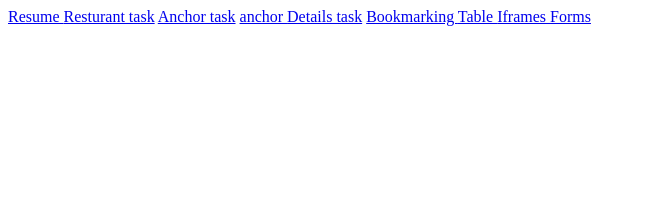
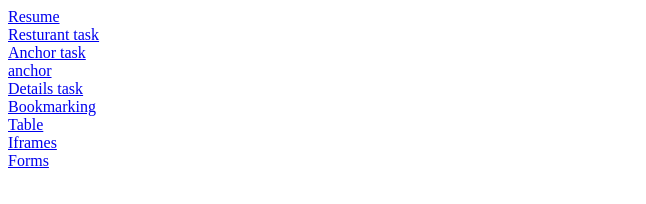
Before and after one commit to vennavinitha/html, a plain HTML site: page index.html in a window 1280 px wide. Shown: the whole page, without its empty margins (0-646 px from the left). Drawn offline with Linux system fonts and the light colour scheme.

Commit message:
Update index.html

```diff
--- a/index.html
+++ b/index.html
@@ -4,15 +4,15 @@
         </title>
     </head>
     <body>
-        <a href="https://vennavinitha.github.io/resume/">Resume </a>
-        <a href="https://vennavinitha.github.io/resturant/">Resturant task</a>
-        <a href="https://vennavinitha.github.io/anchor/">Anchor task</a>
-        <a href="https://vennavinitha.github.io/anchor/">anchor </a>
-        <a href="https://vennavinitha.github.io/details/">Details task</a>
-        <a href="https://vennavinitha.github.io/bookmarking/">Bookmarking </a>
-        <a href="https://vennavinitha.github.io/table/">Table </a>
-        <a href="https://vennavinitha.github.io/iframes/">Iframes </a>
-        <a href=" https://vennavinitha.github.io/forms/">Forms</a>
+        <a href="https://vennavinitha.github.io/resume/">Resume </a><br>
+        <a href="https://vennavinitha.github.io/resturant/">Resturant task</a><br>
+        <a href="https://vennavinitha.github.io/anchor/">Anchor task</a><br>
+        <a href="https://vennavinitha.github.io/anchor/">anchor </a><br>
+        <a href="https://vennavinitha.github.io/details/">Details task</a><br>
+        <a href="https://vennavinitha.github.io/bookmarking/">Bookmarking </a><br>
+        <a href="https://vennavinitha.github.io/table/">Table </a><br>
+        <a href="https://vennavinitha.github.io/iframes/">Iframes </a><br>
+        <a href=" https://vennavinitha.github.io/forms/">Forms</a><br>
 
 
     </body>
```
